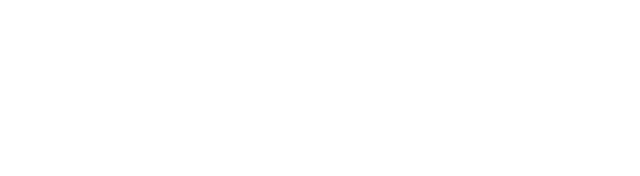
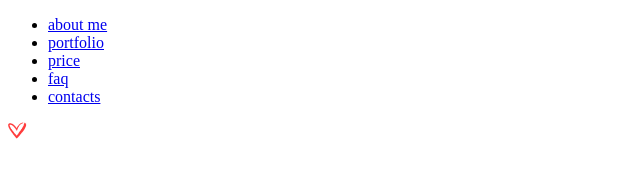
Before and after one commit to incmoga/portfolio, a plain HTML site: page portfolio/index.html in a window 1280 px wide. Shown: the whole page, without its empty margins (0-640 px from the left). Drawn offline with Linux system fonts and the light colour scheme.

Commit message:
feat: add header HTML structure

```diff
--- a/portfolio/index.html
+++ b/portfolio/index.html
@@ -8,6 +8,33 @@
     <link rel="icon" href="assets/favicon.ico" />
 </head>
 <body>
-
+    <header class="header">
+        <div class="container">
+            <div class="header__top">
+                <nav class="menu">
+                    <ul class="menu__list">
+                        <li class="menu__item">
+                            <a href="#" class="menu__link">about me</a>
+                        </li>
+                        <li class="menu__item">
+                            <a href="#" class="menu__link">portfolio</a>
+                        </li>
+                        <li class="menu__item">
+                            <a href="#" class="menu__link">price</a>
+                        </li>
+                        <li class="menu__item">
+                            <a href="#" class="menu__link">faq</a>
+                        </li>
+                        <li class="menu__item">
+                            <a href="#" class="menu__link">contacts</a>
+                        </li>
+                    </ul>
+                </nav>
+                <a href="#" class="logo">
+                    <img src="/assets/svg/logo.svg" alt="logo">
+                </a>
+            </div>
+        </div>
+    </header>
 </body>
 </html>
```
